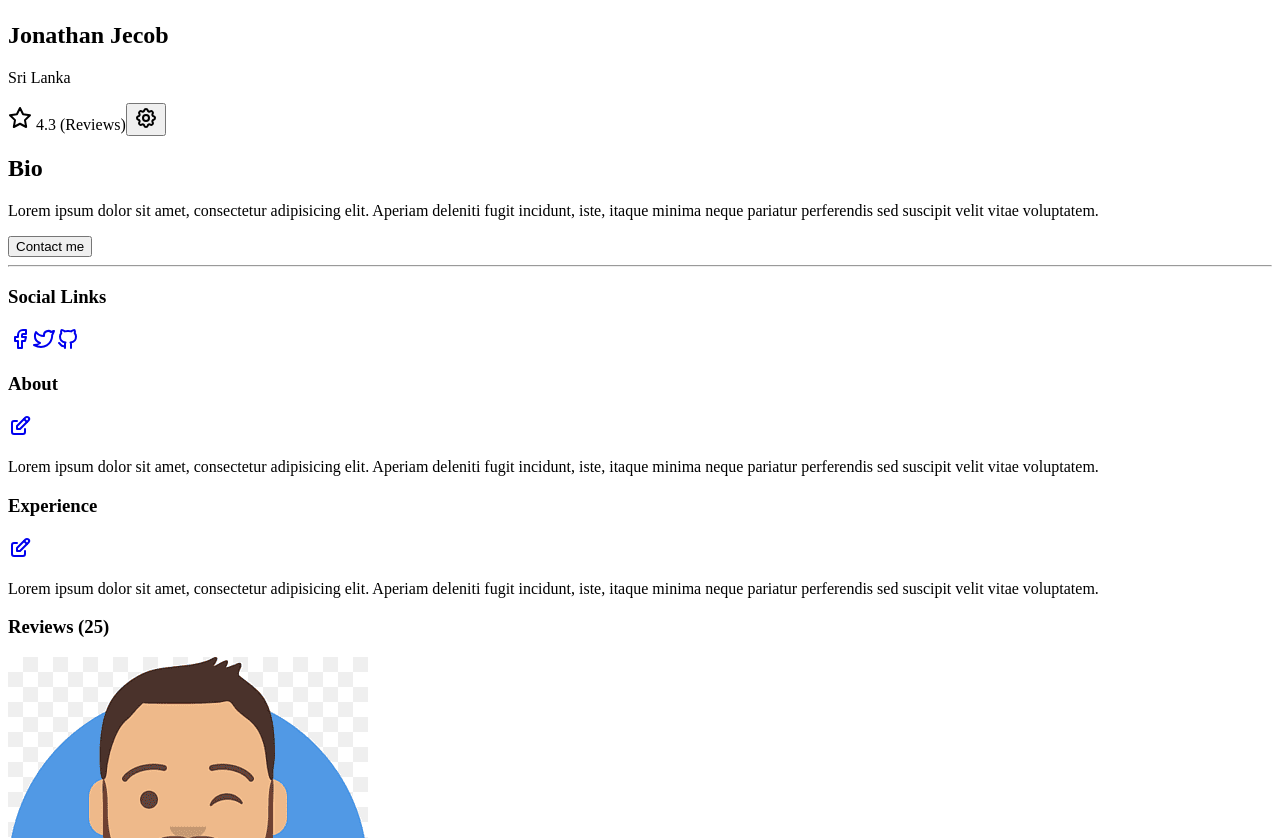
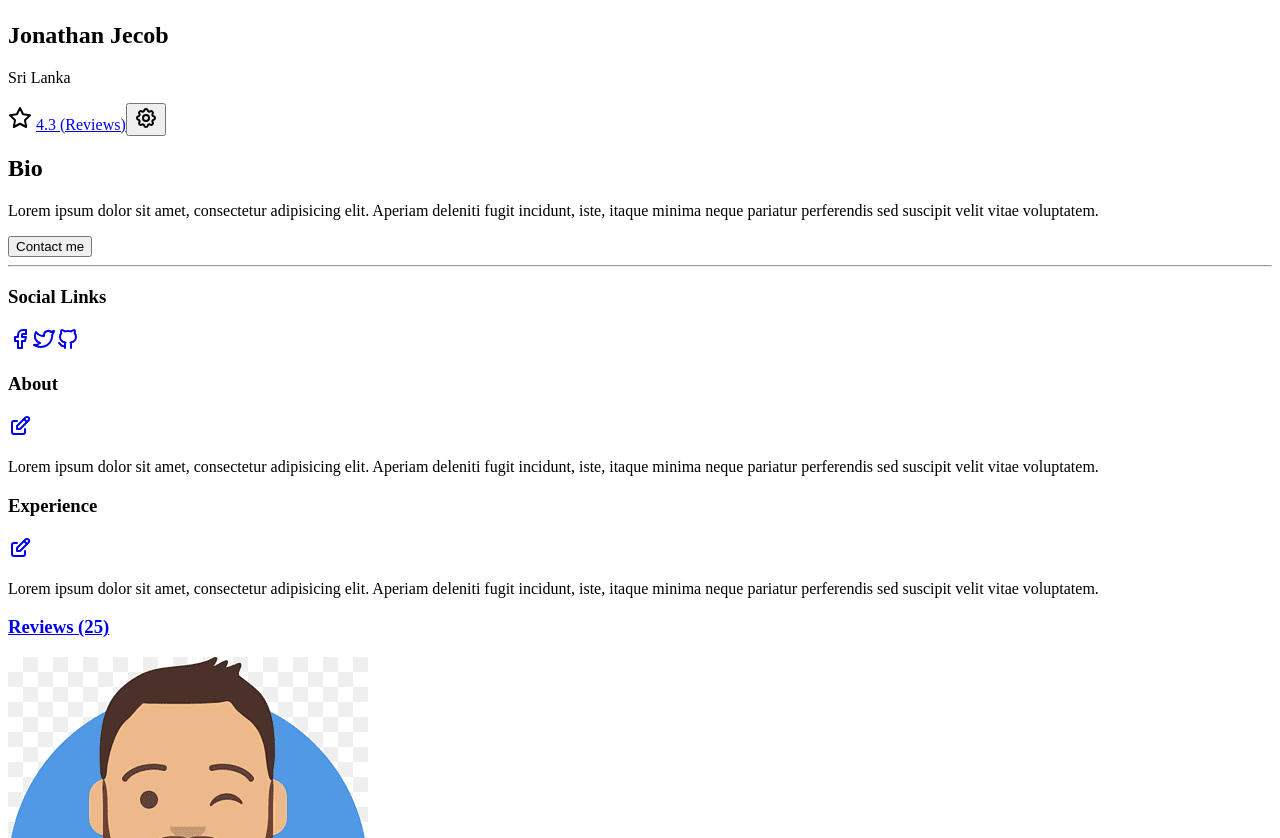
Before and after one commit to naveen10qbit/Moxy-base-FE, a Nuxt app: page /profile in a window 1280 px wide. Shown: the part 646-1484 px from the top of the page. Built offline with nearby package versions, Linux system fonts and the light colour scheme.

Commit message:
Profile page added

```diff
--- a/pages/profile.vue
+++ b/pages/profile.vue
@@ -47,7 +47,7 @@
                     <svg xmlns="http://www.w3.org/2000/svg" class="icon icon-tabler icon-tabler-star" width="24" height="24" viewBox="0 0 24 24" stroke-width="2" stroke="currentColor" fill="none" stroke-linecap="round" stroke-linejoin="round">
                       <path stroke="none" d="M0 0h24v24H0z" fill="none"></path>
                       <path d="M12 17.75l-6.172 3.245l1.179 -6.873l-5 -4.867l6.9 -1l3.086 -6.253l3.086 6.253l6.9 1l-5 4.867l1.179 6.873z"></path>
-                    </svg> <span>4.3 (Reviews)</span>
+                    </svg> <span> <a href="#">4.3 (Reviews)</a></span>
                     <button type="button" class="btn btn-secondary mt-2 col-12">
                       <svg xmlns="http://www.w3.org/2000/svg" class="icon icon-tabler icon-tabler-settings" width="24" height="24" viewBox="0 0 24 24" stroke-width="2" stroke="currentColor" fill="none" stroke-linecap="round" stroke-linejoin="round">
                         <path stroke="none" d="M0 0h24v24H0z" fill="none"></path>
@@ -137,7 +137,7 @@
                 <div class="row col-md-12 mt-2">
                   <div class="card">
                     <div class="card-header">
-                      <h3 class="card-title">Reviews (25)</h3>
+                      <h3 class="card-title"><a href="#">Reviews (25)</a></h3>
                     </div>
                     <div class="card-body">
                       <ReviewsSingleReview/>
```
